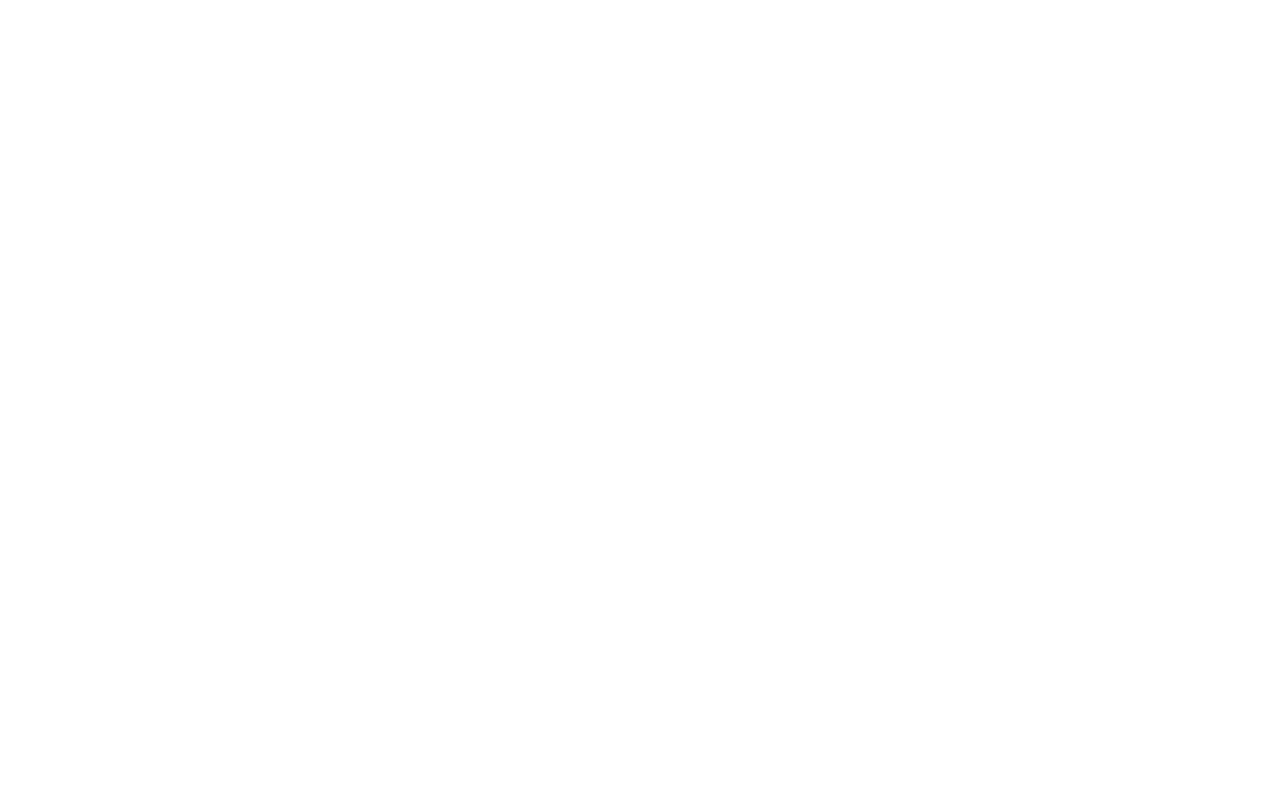
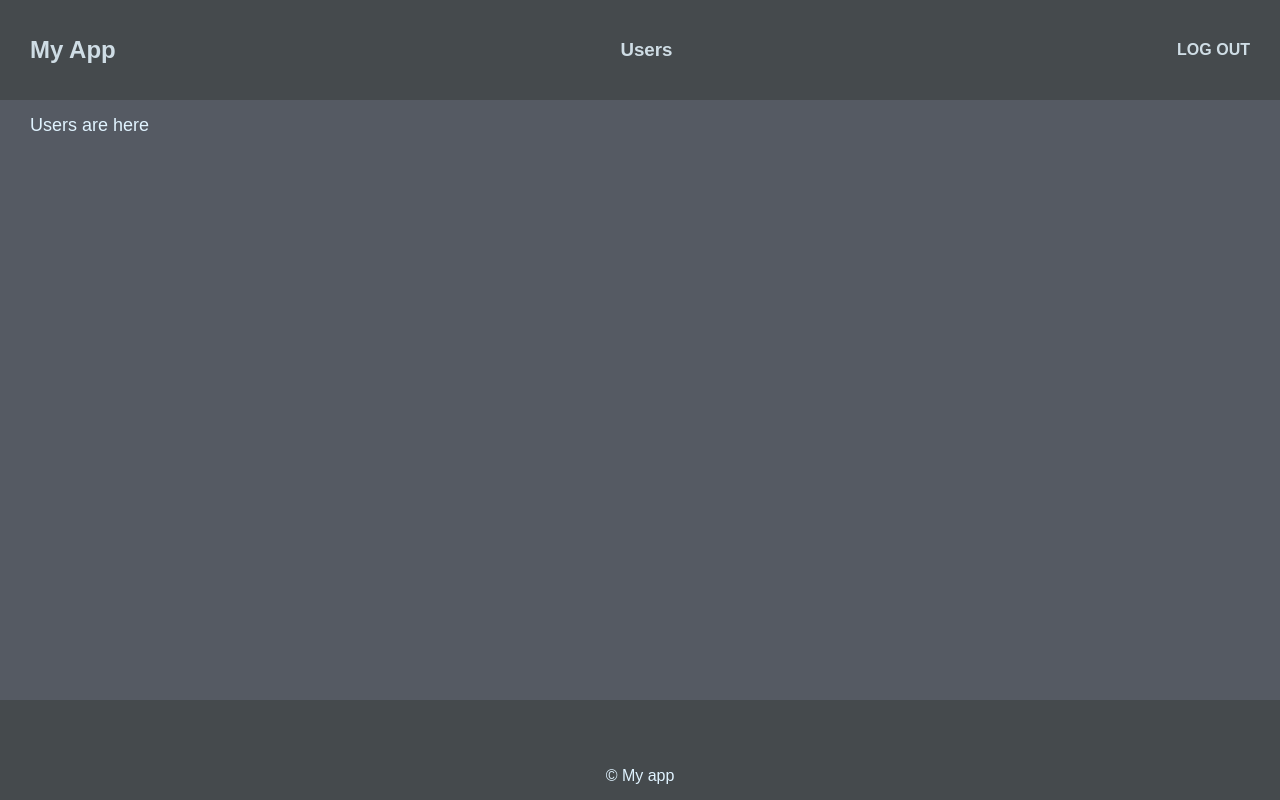
Before and after one commit to NikDenKoul/Emphasoft-entrance-front, a React (Create React App) app: page /users in a window 1280 px wide. Built offline with nearby package versions, Linux system fonts and the light colour scheme.

Commit message:
Separated app layout

```diff
--- /dev/null
+++ b/src/layouts/index.css
@@ -0,0 +1,41 @@
+.App {
+    display: flex;
+    flex-direction: column;
+    color: #E0F3FF;
+}
+
+header {
+    height: 70px;
+    display: flex;
+    align-items: center;
+    justify-content: space-between;
+    padding: 15px 30px;
+    background-color: #454A4D;
+}
+
+header a {
+    text-decoration: none;
+    color: #CFDDE5;
+}
+
+main {
+    display: flex;
+    flex-direction: column;
+    flex: 1;
+    background-color: #555A63;
+    padding: 15px 30px;
+}
+
+footer {
+    height: 70px;
+    display: flex;
+    flex-direction: column;
+    justify-content: flex-end;
+    padding: 15px 30px;
+    background-color: #454A4D;
+}
+
+main {
+    text-align: left;
+    font-size: 18px;
+}
--- /dev/null
+++ b/src/layouts/index.js
@@ -0,0 +1,25 @@
+import './index.css';
+
+function AppLayout({children}) {
+    return (
+        <div className='App'>
+            <header>
+                <h2>
+                    <a href='/'>My App</a>
+                </h2>
+                <h3>
+                    <a href="/users">Users</a>
+                </h3>
+                <h4>
+                    <a>LOG OUT</a>
+                </h4>
+            </header>
+            <main>
+                {children}
+            </main>
+            <footer>© My app</footer>
+        </div>
+    );
+}
+
+export default AppLayout;
--- a/src/main_page/index.css
+++ b/src/main_page/index.css
@@ -1,45 +1,3 @@
-.App {
-    display: flex;
-    flex-direction: column;
-    color: #E0F3FF;
-}
-
-header {
-    height: 70px;
-    display: flex;
-    align-items: center;
-    justify-content: space-between;
-    padding: 15px 30px;
-    background-color: #454A4D;
-}
-
-header a {
-    text-decoration: none;
-    color: #CFDDE5;
-}
-
-main {
-    display: flex;
-    flex-direction: column;
-    flex: 1;
-    background-color: #555A63;
-    padding: 15px 30px;
-}
-
-footer {
-    height: 70px;
-    display: flex;
-    flex-direction: column;
-    justify-content: flex-end;
-    padding: 15px 30px;
-    background-color: #454A4D;
-}
-
-main {
-    text-align: left;
-    font-size: 18px;
-}
-
 main h4 {
     font-size: 22px;
     margin: 18px 0 16px;
--- a/src/main_page/index.js
+++ b/src/main_page/index.js
@@ -1,29 +1,16 @@
 import './index.css';
+import AppLayout from "../layouts";
 
 function MainPage() {
     return (
-        <div className='App'>
-            <header>
-                <h2>
-                    <a href='/'>My App</a>
-                </h2>
-                <h3>
-                    <a href="/users">Users</a>
-                </h3>
-                <h4>
-                    <a>LOG OUT</a>
-                </h4>
-            </header>
-            <main>
+        <AppLayout>
             <h4>This is a SPA to manage users:</h4>
             <ul>
                 <li>display users list;</li>
                 <li>create users;</li>
                 <li>update users.</li>
             </ul>
-            </main>
-            <footer>© My app</footer>
-        </div>
+        </AppLayout>
     )
 }
 
--- a/src/users/index.js
+++ b/src/users/index.js
@@ -1,6 +1,22 @@
+import AppLayout from "../layouts";
+import {useEffect, useState} from "react";
+
 function UsersPage() {
+    const [users, setUsers] = useState([]);
+
+    const fetchUsers = () => {
+        // some code...
+        setUsers([]);
+    }
+
+    useEffect(() => {
+        fetchUsers();
+    }, [])
+
     return (
-        <div></div>
+        <AppLayout>
+            <div>Users are here</div>
+        </AppLayout>
     );
 }
 
```
Lines whose indentation alone changed are shown as unchanged.
